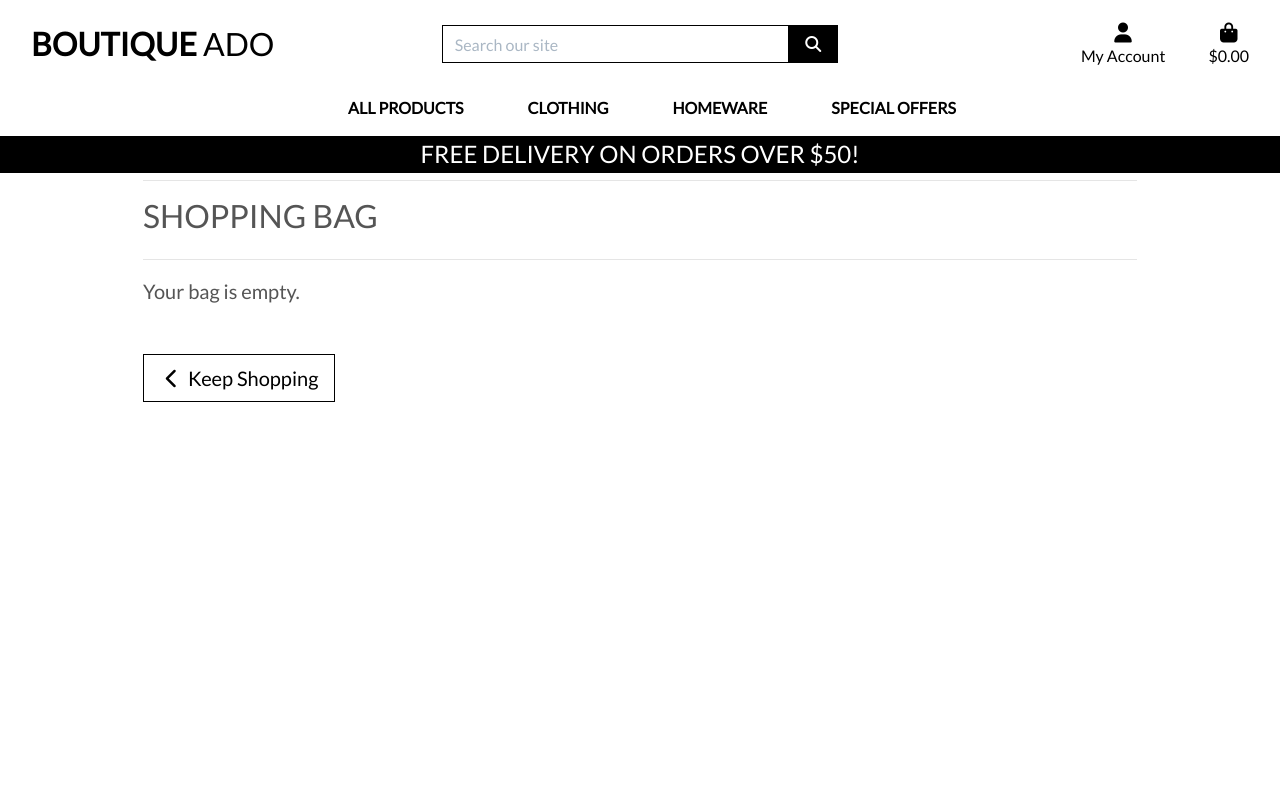
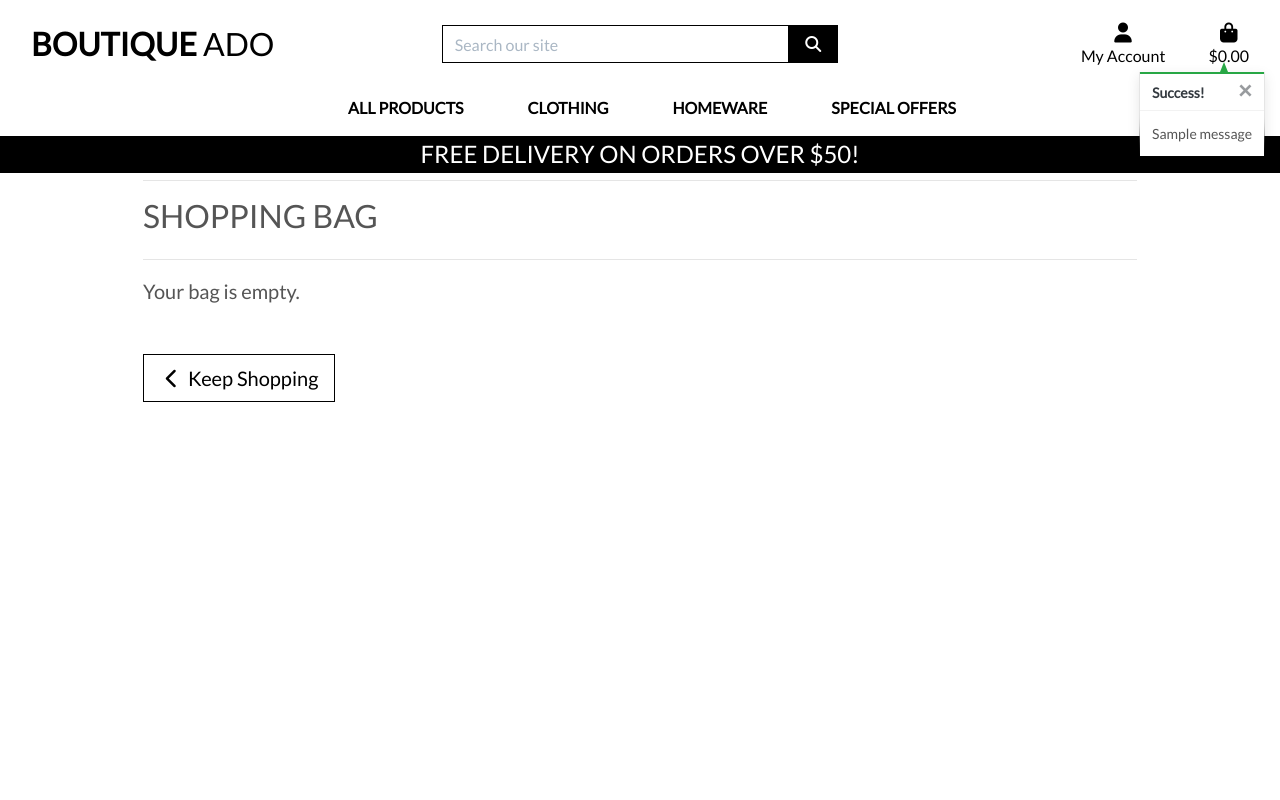
Before and after one commit to PeterKellett/boutique_ado_v1, a Django app: page /bag/ in a window 1280 px wide. Run offline with Django 3.2, Linux system fonts and the light colour scheme; tables that the repository leaves empty hold one stand-in row (values such as "Sample post"); one stand-in notice (Sample message) is shown; some libraries are stand-ins or nearby versions.

Commit message:
Added toasts functionality

```diff
--- a/bag/views.py
+++ b/bag/views.py
@@ -1,4 +1,7 @@
 from django.shortcuts import render, redirect, reverse, HttpResponse
+from django.contrib import messages
+
+from products.models import Product
 
 
 # Create your views here.
@@ -11,6 +14,7 @@ def view_bag(request):
 def add_to_bag(request, item_id):
     """ Add a quantity of the spacified product to the shopping bag """
 
+    product = Product.objects.get(pk=item_id)
     quantity = int(request.POST.get('quantity'))
     redirect_url = request.POST.get('redirect_url')
     size = None
@@ -31,6 +35,7 @@ def add_to_bag(request, item_id):
             bag[item_id] += quantity
         else:
             bag[item_id] = quantity
+            messages.success(request, f'Added {product.name} to your bag.')
 
     request.session['bag'] = bag
     return redirect(redirect_url)
--- a/boutique_ado/settings.py
+++ b/boutique_ado/settings.py
@@ -78,6 +78,8 @@ TEMPLATES = [
     },
 ]
 
+MESSAGE_STORAGE = 'django.contrib.messages.storage.session.SessionStorage'
+
 AUTHENTICATION_BACKENDS = [
     # Needed to login by username in Django admin, regardless of `allauth`
     'django.contrib.auth.backends.ModelBackend',
--- a/templates/base.html
+++ b/templates/base.html
@@ -174,8 +174,27 @@
     </header>
 
     {% if messages %}
-    <div class="message-container"></div>
+    <div class="message-container">
+        {% for message in messages %}
+            {% with message.level as level %}
+                {% if level == 40 %}
+                    {% include 'includes/toasts/toast_error.html' %}
+                {% elif level == 30 %}
+                    {% include 'includes/toasts/toast_warning.html' %}
+                {% elif level == 25 %}
+                    {% include 'includes/toasts/toast_success.html' %}
+                {% else %}
+                    {% include 'includes/toasts/toast_info.html' %}
+                {% endif %}
+            {% endwith %}
+        {% endfor %}
+    </div>
     {% endif %} {% block page_header %} {% endblock %} {% block content %}
-    {% endblock %} {% block postloadjs %} {% endblock %}
+    {% endblock %}
+    {% block postloadjs %}
+        <script type="text/javascript">
+            $('.toast').toast('show');
+        </script>
+    {% endblock %}
   </body>
 </html>
--- /dev/null
+++ b/templates/includes/toasts/toast_success.html
@@ -0,0 +1,16 @@
+<!DOCTYPE html>
+<div class="toast custom-toast rounded-0 border-top-0" data-autohide="false">
+    <div class="arrow-up arrow-success"></div>
+
+    <div class="w100 toast-capper bg-success"></div>
+
+    <div class="toast-header bg-white text-dark">
+        <strong class="mr-auto">Success!</strong>
+        <button type="button" class="ml-2 mb-1 close text-dark" data-dismiss="toast" aria-label="Close">
+            <span aria-hidden="true">&times;</span>
+        </button>
+    </div>
+    <div class="toast-body bg-white">
+        {{ message }}
+    </div>
+</div>
```
Also changed, not shown: templates/includes/toasts/toast_error.html (added, +16 -0 lines), templates/includes/toasts/toast_info.html (added, +16 -0 lines), templates/includes/toasts/toast_warning.html (added, +16 -0 lines).
